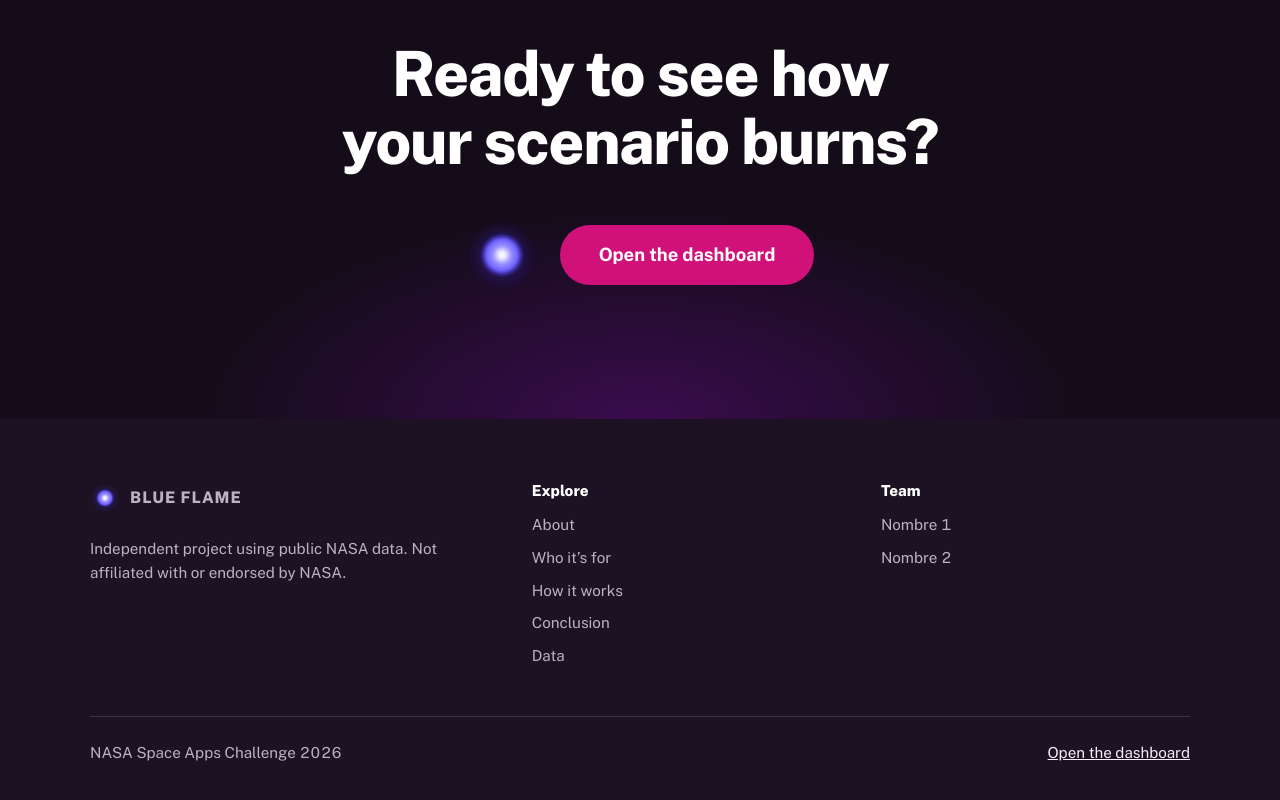
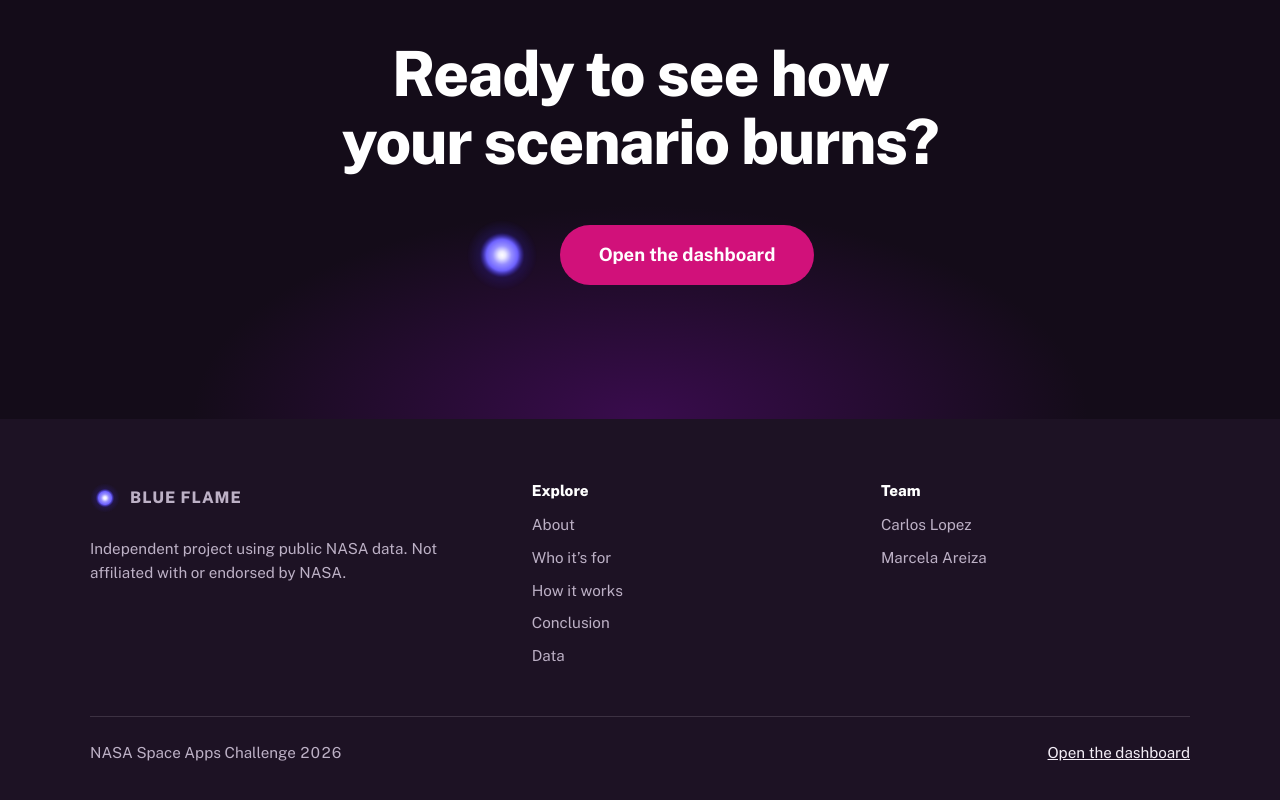
Before and after one commit to clopp/psi-combustion, a plain HTML site: page landing/index.html in a window 1280 px wide. Shown: the part 9409-10209 px from the top of the page. Drawn offline with nearby package versions, Linux system fonts and the light colour scheme.

Commit message:
Añadir nombres del equipo

```diff
--- a/landing/index.html
+++ b/landing/index.html
@@ -681,7 +681,7 @@ const CONFIG = {
   urlDashboard: "dashboard/",   // ruta del dashboard dentro del sitio publicado (ver construir_sitio.py)
   urlRepositorio: "https://github.com/clopp/psi-combustion", // repositorio del código
   urlProceso: "#",              // tablero de planificación (opcional; si es "#", se oculta el enlace)
-  equipo: ["Nombre 1", "Nombre 2"], // nombres que aparecen en el pie de página
+  equipo: ["Carlos Lopez", "Marcela Areiza"], // nombres que aparecen en el pie de página
   imagenes: {                   // rutas de imágenes; si están vacías, se muestra el marcador
     // Las imágenes reales se muestran con su propia proporción (sin recortes).
     experimento: "img/experimento.png",      // pestaña Experimento
```
